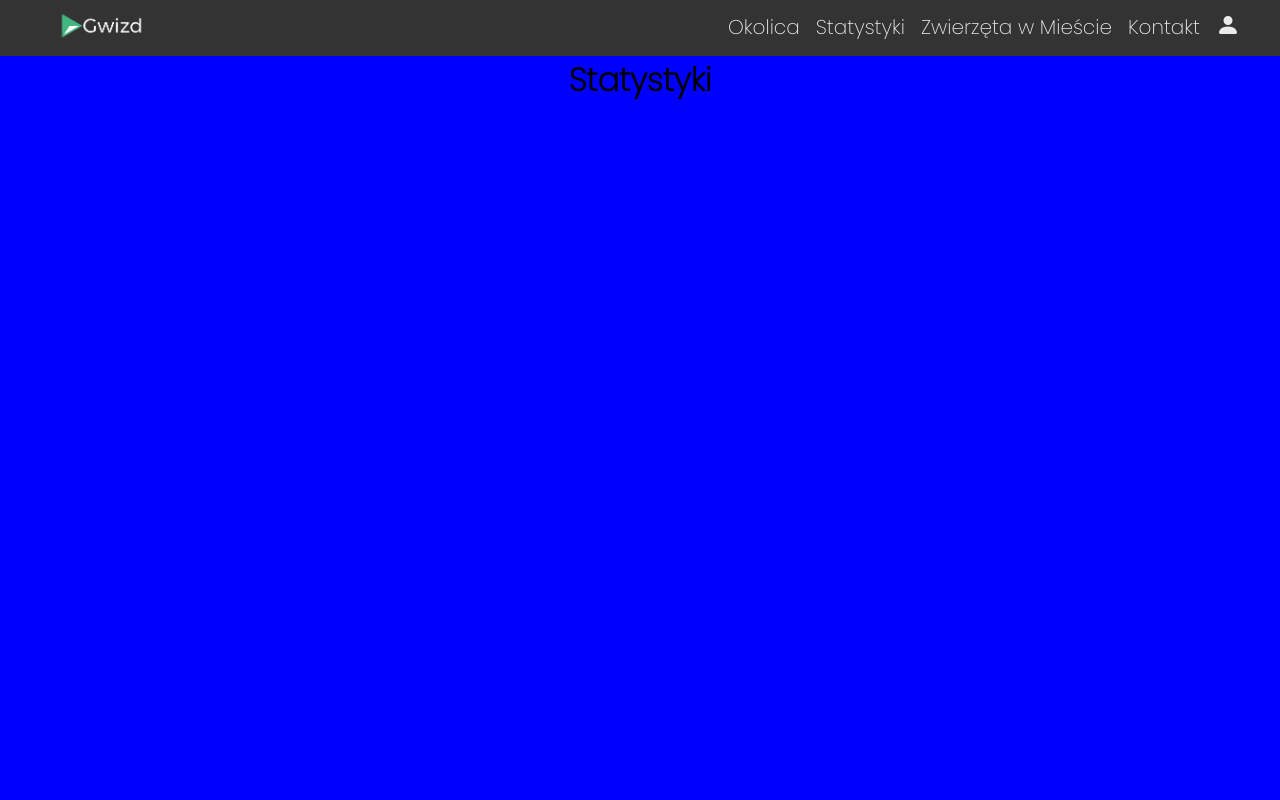
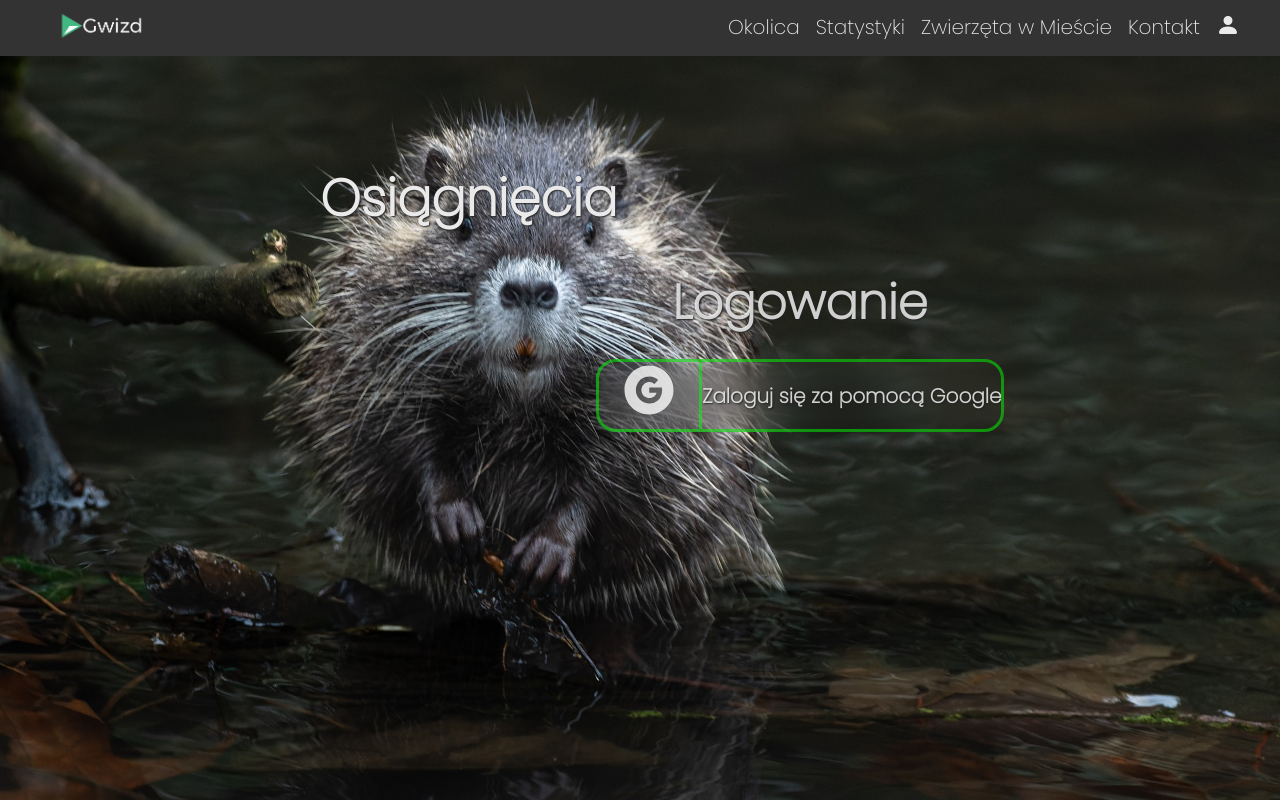
Before and after one commit to theImmortalCoders/gwizd-frontend, a Next.js app: page /achievement in a window 1280 px wide. Built offline with nearby package versions, Linux system fonts and the light colour scheme.

Commit message:
Achievement

```diff
--- a/src/app/achievement/components/box/box.tsx
+++ b/src/app/achievement/components/box/box.tsx
@@ -1,6 +1,6 @@
 "use client";
 import React from "react";
-import LoginButton from "../button/button";
+import AchievementButton from "../button/button";
 import styles from "./box.module.css";
 import { AiFillGoogleCircle } from "react-icons/ai";
 
@@ -8,7 +8,7 @@ interface LoginBoxProps {
   loginText: string;
 }
 
-export default function LoginBox({ loginText }: LoginBoxProps) {
+export default function AchievementBox({ loginText }: LoginBoxProps) {
   const handleLoginClick = () => {
     document.cookie = "redirectUrl=http://localhost:3000/";
     window.location.href = "http://localhost:8080/api/oauth2/authorize/github";
@@ -23,7 +23,7 @@ export default function LoginBox({ loginText }: LoginBoxProps) {
         onClick={handleLoginClick}
         href="http://localhost:8080/api/oauth2/authorize/google"
       >
-        <LoginButton iconname={iconName1} companyname={companyName1} />
+        <AchievementButton iconname={iconName1} companyname={companyName1} />
       </a>
     </div>
   );
--- a/src/app/achievement/components/button/button.tsx
+++ b/src/app/achievement/components/button/button.tsx
@@ -2,15 +2,15 @@ import styles from "./button.module.css";
 import React from "react";
 import { IconType } from "react-icons";
 
-interface LoginButtonProps {
+interface AchievementButtonProps {
   iconname: IconType;
   companyname: string;
 }
 
-export default function LoginButton({
+export default function AchievementButton({
   iconname,
   companyname,
-}: LoginButtonProps) {
+}: AchievementButtonProps) {
   return (
     <div className={styles.boxes}>
       <div className={styles.boxicon}>
--- a/src/app/achievement/page.module.css
+++ b/src/app/achievement/page.module.css
@@ -3,7 +3,20 @@
   min-height: 93vh;
   background-color: blue;
 }
-.achievementpagemain h1 {
-  display: flex;
-  justify-content: center;
+/*https://pixabay.com/pl/photos/b%C3%B3br-szczur-nutrii-m%C5%82ode-gryzo%C5%84-7738914/*/
+.backgroundImage {
+  background-image: url("./achievement.jpg");
+  background-size: cover;
+  background-position: center top 30%;
+  padding-top: 5vh;
+  padding-bottom: 5vh;
+  width: auto;
+  min-height: 93vh;
 }
+.container {
+  padding-left: 25vw;
+  padding-top: 8vh;
+  color: var(--almostwhite);
+  font-size: clamp(0.8rem, 2vw, 2.5rem);
+  text-shadow: 1px 1px 2px var(--verydarkgrey);
+}
--- a/src/app/achievement/page.tsx
+++ b/src/app/achievement/page.tsx
@@ -1,9 +1,16 @@
+import AchievementBox from "./components/box/box";
 import styles from "./page.module.css";
 
 export default function Achievement() {
+  const loginText: string = "Logowanie";
   return (
     <div className={styles.achievementpagemain}>
-      <h1>Statystyki</h1>
+      <div className={styles.backgroundImage}>
+        <div className={styles.container}>
+          <h1>Osiągnięcia</h1>
+          <AchievementBox loginText={loginText} />
+        </div>
+      </div>
     </div>
   );
 }
```
Also changed, not shown: src/app/achievement/achievement.jpg (added).
